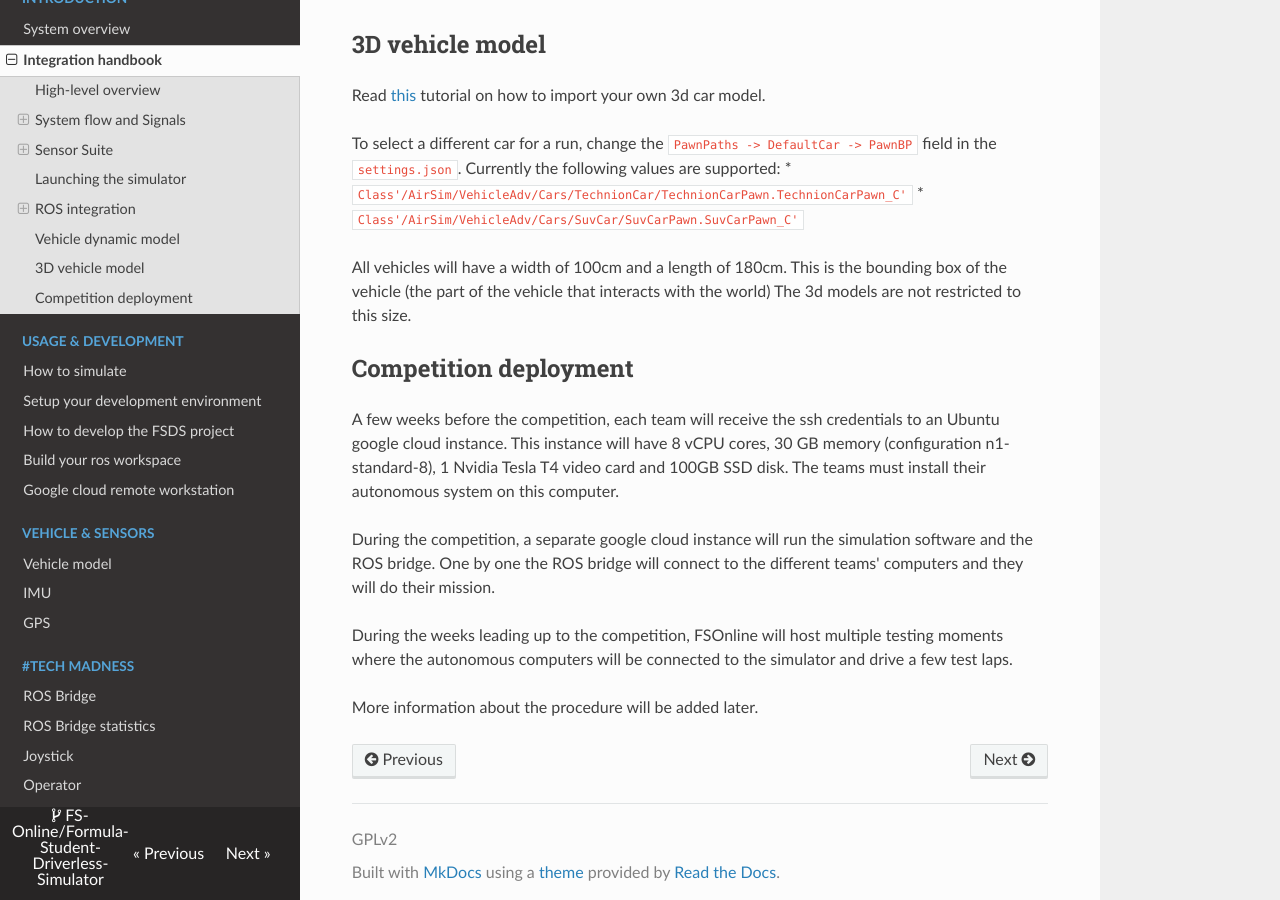
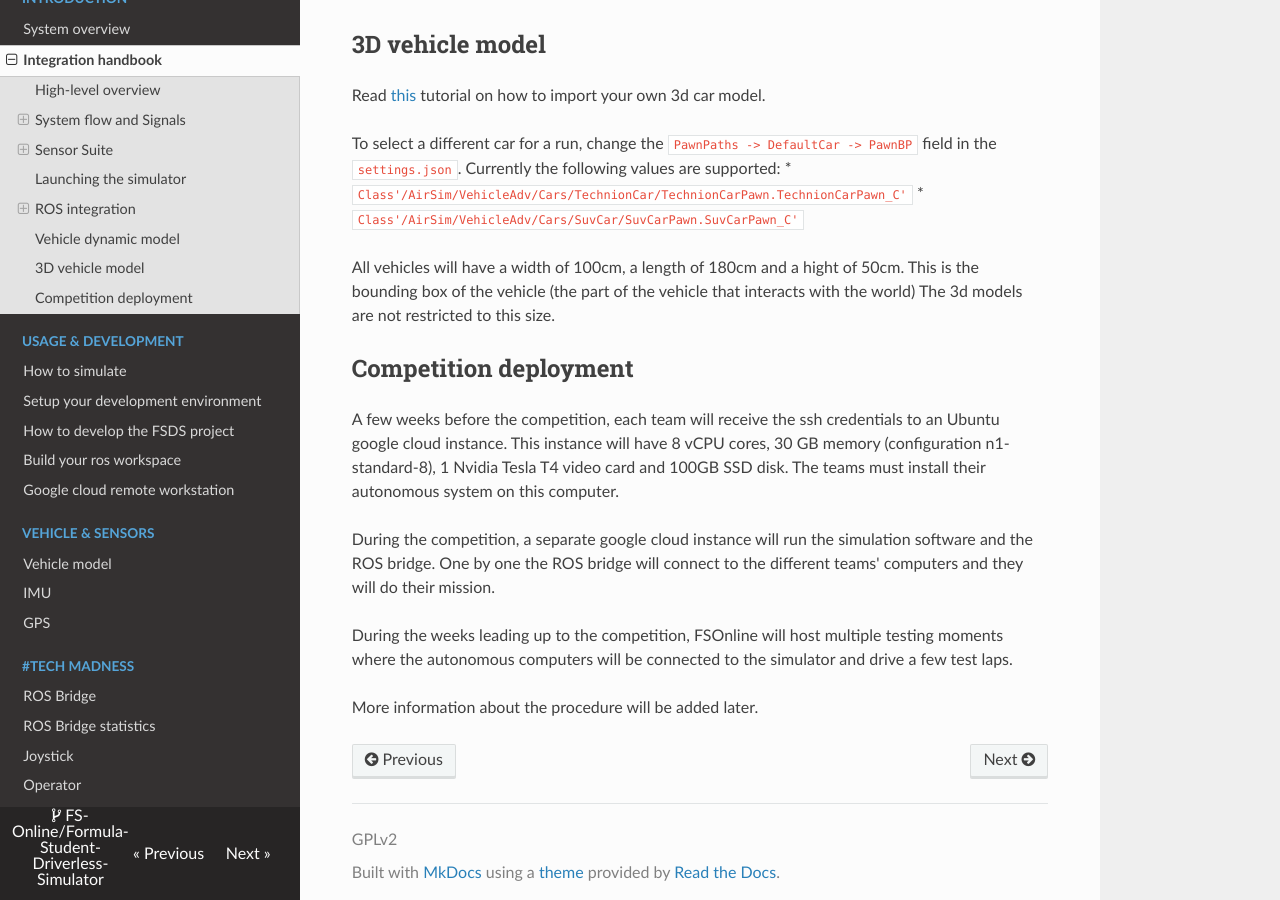
Before and after one commit to FS-Driverless/Formula-Student-Driverless-Simulator, an MkDocs documentation site: the page built from docs/integration-handbook.md, in a window 1280 px wide and 900 px high, scrolled down 6307 px. Built offline with MkDocs 1.6.1, drawn with Linux system fonts in a browser that asks for light colours; nearby versions of some CDN libraries; comment, search, counter and statistics services are not loaded.

```diff
--- a/docs/integration-handbook.md
+++ b/docs/integration-handbook.md
@@ -221,7 +221,7 @@
 * `Class'/AirSim/VehicleAdv/Cars/TechnionCar/TechnionCarPawn.TechnionCarPawn_C'`
 * `Class'/AirSim/VehicleAdv/Cars/SuvCar/SuvCarPawn.SuvCarPawn_C'`
 
-All vehicles will have a width of 100cm and a length of 180cm.
+All vehicles will have a width of 100cm, a length of 180cm and a hight of 50cm.
 This is the bounding box of the vehicle (the part of the vehicle that interacts with the world)
 The 3d models are not restricted to this size.
 
```
Also changed, not shown: 1 other file.
